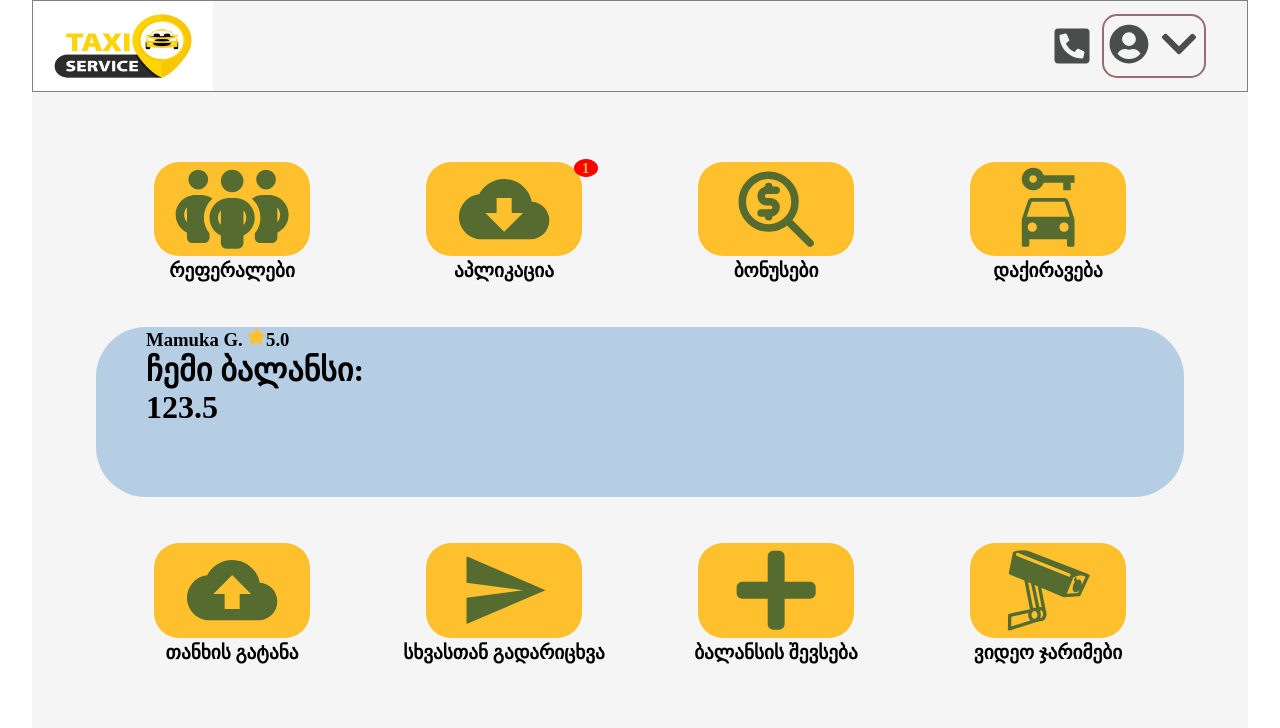
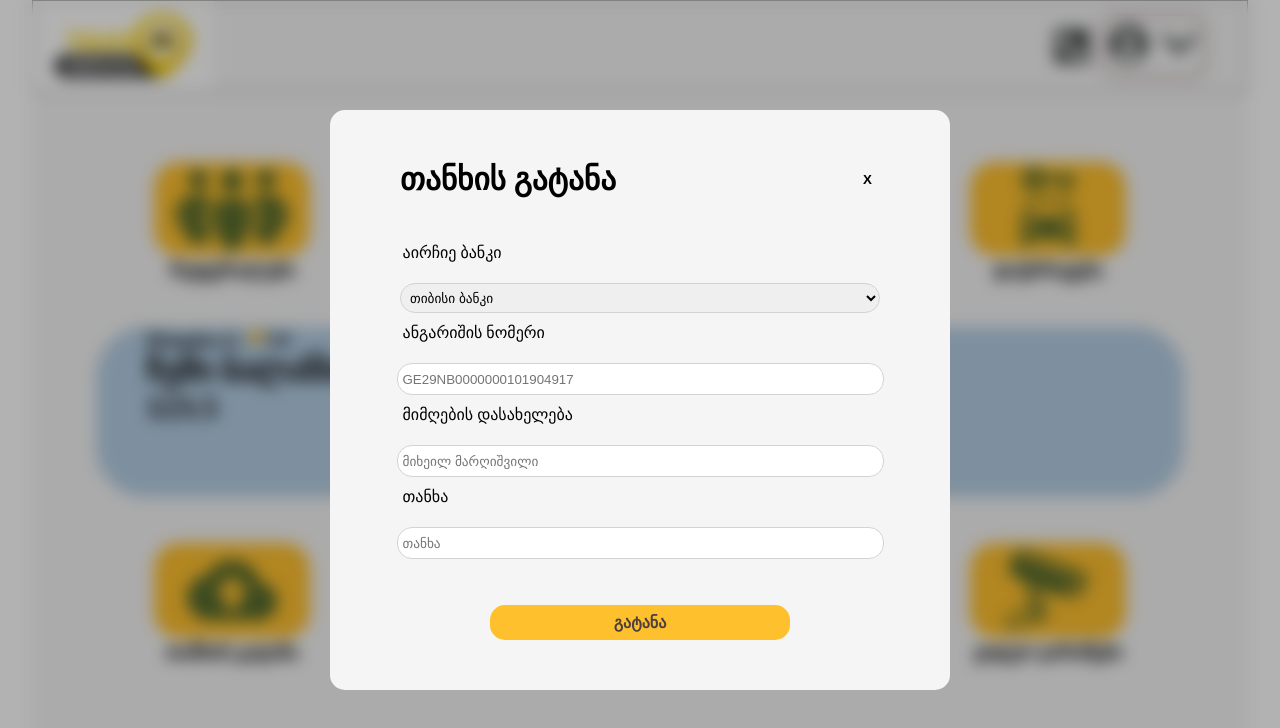
Before and after one commit to Alim1899/taxiapp, a React (Vite) app: page / in a window 1280 px wide. Shown: the top 728 px of the page. Built offline with nearby package versions, Linux system fonts and the light colour scheme.

Commit message:
Added withdraw modal

```diff
--- a/package.json
+++ b/package.json
@@ -12,6 +12,7 @@
   "dependencies": {
     "react": "^19.2.0",
     "react-dom": "^19.2.0",
+    "react-hook-form": "^7.66.0",
     "react-icons": "^5.5.0"
   },
   "devDependencies": {
--- /dev/null
+++ b/src/components/UI/Header.jsx
@@ -0,0 +1,13 @@
+import classes from "./Styles.module.css";
+const Header = ({ text, type, onClick }) => {
+  return (
+    <div className={classes.header}>
+      <h2>{text}</h2>
+      <button type={type} onClick={onClick}>
+        X
+      </button>
+    </div>
+  );
+};
+
+export default Header;
--- /dev/null
+++ b/src/components/UI/Styles.module.css
@@ -0,0 +1,14 @@
+.header {
+  display: flex;
+  justify-content: space-between;
+  width: 80%;
+  margin: auto;
+  font-size: clamp(0.8rem, 3vw, 1.3rem);
+}
+.header > button {
+  width: 25px;
+  font-weight: 900;
+  border: none;
+  background-color: unset;
+  cursor: pointer;
+}
--- /dev/null
+++ b/src/components/amount/withdraw/Withdraw.jsx
@@ -0,0 +1,37 @@
+import { useForm } from "react-hook-form";
+import Header from "../../UI/header";
+import classes from "./Withdraw.module.css";
+const Withdraw = ({ close }) => {
+  const { register, handleSubmit } = useForm();
+  const onSubmit = (data) => console.log(data);
+
+  return (
+    <div className={classes.backdrop} onClick={close}>
+      <form
+        onSubmit={handleSubmit(onSubmit)}
+        onClick={(e) => e.stopPropagation()}
+        className={classes.withdraw}
+      >
+        <Header text="თანხის გატანა" type="button" onClick={close} />
+        <label>აირჩიე ბანკი</label>
+        <select {...register("bank")} placeholder="აირჩიე ბანკი">
+          <option value="tbc">თიბისი ბანკი</option>
+          <option value="bog">საქართველოს ბანკი</option>
+          <option value="liberty">ლიბერთი ბანკი</option>
+          <option value="other">სხვა ბანკი</option>
+        </select>
+        <label>ანგარიშის ნომერი</label>
+        <input {...register("iban")} placeholder="GE29NB0000000101904917" />
+        <label>მიმღების დასახელება</label>
+        <input {...register("recipient")} placeholder="მიხეილ მარღიშვილი" />
+        <label>თანხა</label>
+        <input {...register("amount")} placeholder="თანხა" />
+        <button className={classes.btn} type="submit">
+          გატანა
+        </button>
+      </form>
+    </div>
+  );
+};
+
+export default Withdraw;
--- /dev/null
+++ b/src/components/amount/withdraw/Withdraw.module.css
@@ -0,0 +1,49 @@
+.withdraw {
+  margin: auto;
+  width: 80%;
+  max-width: 600px;
+  height: 70%;
+  background-color: whitesmoke;
+  z-index: 9;
+  border-radius: 15px;
+  display: flex;
+  flex-direction: column;
+  overflow: auto;
+  padding: 10px;
+}
+.withdraw > input,
+.withdraw > select,
+.withdraw > label {
+  width: 80%;
+  margin: 5px auto;
+  border-radius: 15px;
+  height: 30px;
+  outline: none;
+  padding-left: 5px;
+}
+.withdraw > input,
+.withdraw > select {
+  border: 1px solid lightgray;
+}
+.btn {
+  border: 1px solid red;
+  height: 35px;
+  width: 50%;
+  margin: auto;
+  border-radius: 15px;
+  background-color: var(--yellow);
+  border: none;
+  outline: none;
+  font-weight: 700;
+  font-size: clamp(0.8rem, 2vw, 1rem);
+  color: rgb(77, 63, 63);
+  cursor: pointer;
+}
+.backdrop {
+  position: fixed;
+  inset: 0;
+  background: rgba(0, 0, 0, 0.3);
+  backdrop-filter: blur(8px);
+  z-index: 8;
+  display: flex;
+}
--- a/src/components/menu/Menu.jsx
+++ b/src/components/menu/Menu.jsx
@@ -6,12 +6,14 @@ import {
 } from "react-icons/md";
 import { FaPeopleGroup } from "react-icons/fa6";
 import { TbZoomMoney } from "react-icons/tb";
-
+import Withdraw from "../amount/withdraw/Withdraw";
 import { FaStar, FaPlus } from "react-icons/fa";
 import { GiCctvCamera } from "react-icons/gi";
 import classes from "./Menu.module.css";
 import MenuItem from "./MenuItem";
+import { useState } from "react";
 const Menu = ({ balance }) => {
+  const [showWithdraw, setShowWithdraw] = useState(true);
   return (
     <div className={classes.menu}>
       <nav className={classes.firstNav}>
@@ -35,7 +37,12 @@ const Menu = ({ balance }) => {
         </h1>
       </div>
       <nav className={classes.secondNav}>
-        <MenuItem icon={<MdCloudUpload />} text="თანხის გატანა" />
+        <MenuItem
+          icon={<MdCloudUpload />}
+          text="თანხის გატანა"
+          onClick={() => setShowWithdraw(!showWithdraw)}
+        />
+        {showWithdraw && <Withdraw close={() => setShowWithdraw(false)} />}
         <MenuItem icon={<MdSend />} text="სხვასთან გადარიცხვა" />
         <MenuItem icon={<FaPlus />} text="ბალანსის შევსება" />
         <MenuItem icon={<GiCctvCamera />} text="ვიდეო ჯარიმები" />
--- a/src/components/menu/Menu.module.css
+++ b/src/components/menu/Menu.module.css
@@ -15,6 +15,7 @@
   grid-template-rows: 80% 20%;
   margin: auto;
   position: relative;
+  cursor: pointer;
 }
 
 .icon > svg {
--- a/src/components/menu/MenuItem.jsx
+++ b/src/components/menu/MenuItem.jsx
@@ -1,7 +1,7 @@
 import classes from "./Menu.module.css";
-const MenuItem = ({ icon, text, notif }) => {
+const MenuItem = ({ icon, text, notif, onClick }) => {
   return (
-    <div className={classes.icon}>
+    <div className={classes.icon} onClick={onClick}>
       {icon}
       {notif > 0 && <div className={classes.notif}>{notif}</div>}
       <h3>{text}</h3>
```
Also changed, not shown: 1 other file (tests, documents, lock files or other folders).
